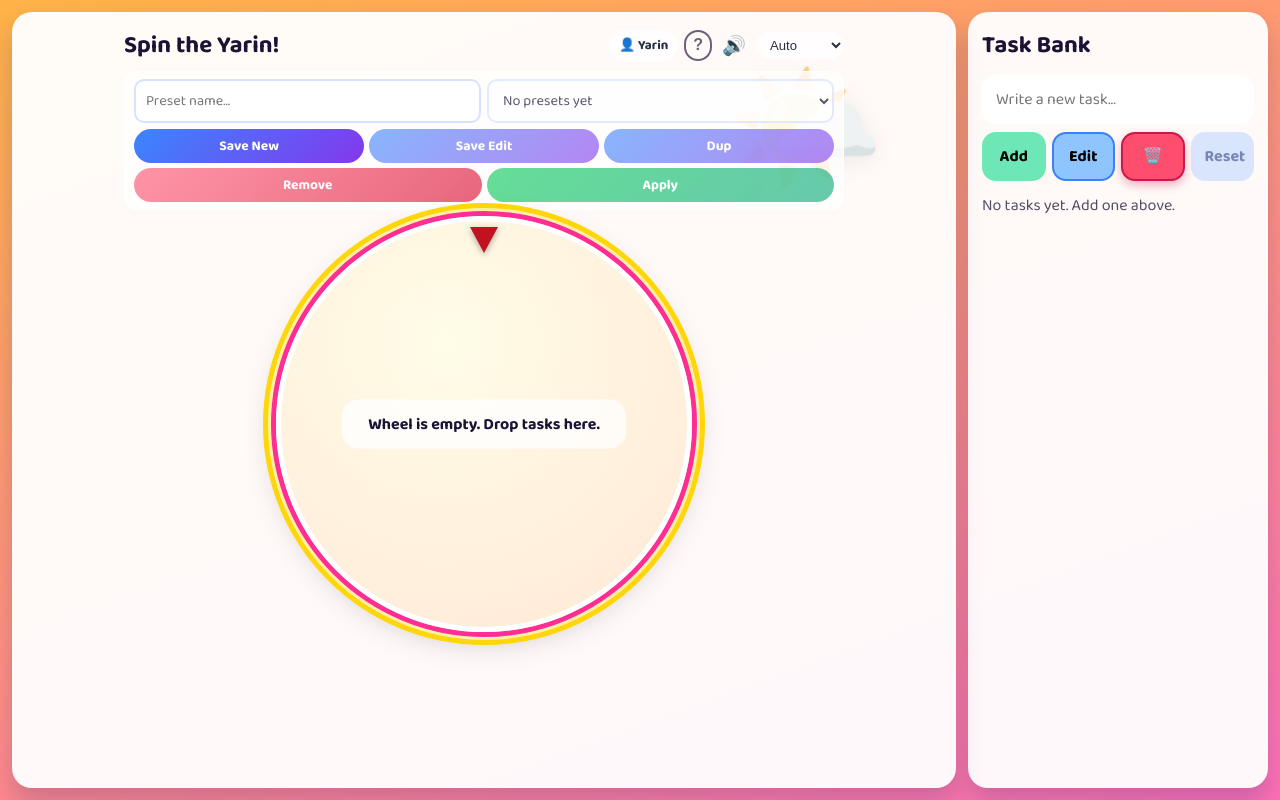
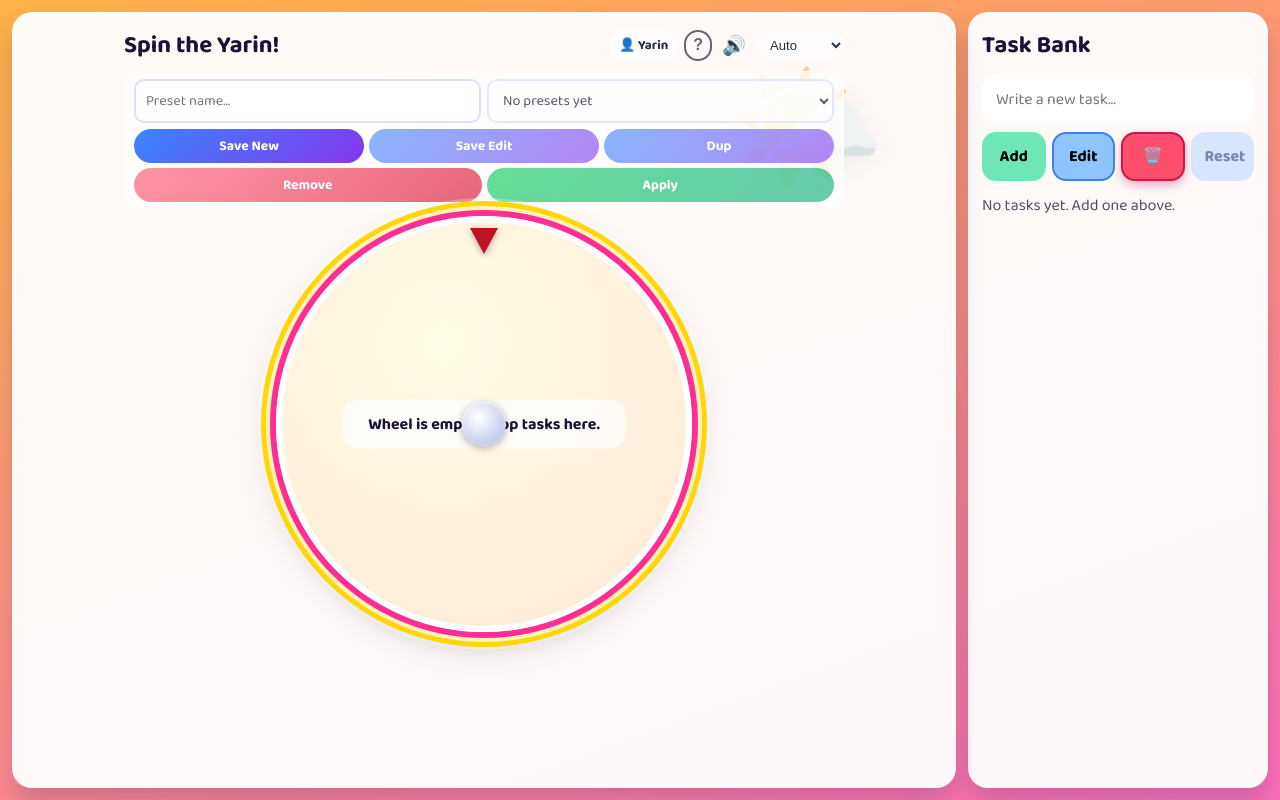
Before and after one commit to Shai2u/spin_the_wheel_game, a Django app: page / in a window 1280 px wide. Run offline with Django 4.2, Linux system fonts and the light colour scheme; data comes from the database, SQL or seed files in the repository; data that the repository does not hold is empty.

Commit message:
Add slice dividers to wheel and center hub pin
Made-with: Cursor

```diff
--- a/static/wheelgame/app.js
+++ b/static/wheelgame/app.js
@@ -246,13 +246,19 @@ function App() {
     }
 
     const angleStep = 360 / wheelTasks.length;
-    const slices = wheelTasks.map((_, index) => {
+    const d = Math.min(1.6, angleStep * 0.025); // divider half-width in degrees
+    const stops = wheelTasks.flatMap((_, index) => {
       const start = index * angleStep;
-      const end = start + angleStep;
+      const end = (index + 1) * angleStep;
       const color = SLICE_COLORS[index % SLICE_COLORS.length];
-      return `${color} ${start}deg ${end}deg`;
+      return [
+        `${color} ${start}deg`,
+        `${color} ${end - d * 2}deg`,
+        `rgba(255,255,255,0.55) ${end - d * 2}deg`,
+        `rgba(255,255,255,0.55) ${end}deg`,
+      ];
     });
-    return `conic-gradient(${slices.join(", ")})`;
+    return `conic-gradient(${stops.join(", ")})`;
   }, [wheelTasks]);
   const winnerTaskLabel = useMemo(
     () => wheelTasks.find((task) => task.id === winnerTaskId)?.label || "",
@@ -1379,6 +1385,7 @@ function App() {
                 : "none",
             }}
           >
+            <div className="wheel-hub" />
             {wheelTasks.length ? (
               wheelTasks.map((task, index) => (
                 <button
--- a/static/wheelgame/styles.css
+++ b/static/wheelgame/styles.css
@@ -193,12 +193,13 @@ body.theme-night {
   min-width: 210px;
   aspect-ratio: 1 / 1;
   border-radius: 50%;
-  border: 5px solid rgba(255, 255, 255, 0.95);
+  border: 6px solid rgba(255, 255, 255, 0.98);
   box-shadow:
-    0 0 0 5px var(--accent),
-    0 0 0 8px rgba(255, 255, 255, 0.65),
-    0 0 0 13px var(--accent-2),
-    0 8px 32px rgba(0, 0, 0, 0.22);
+    0 0 0 6px var(--accent),
+    0 0 0 10px rgba(255, 255, 255, 0.7),
+    0 0 0 15px var(--accent-2),
+    0 0 0 18px rgba(255, 255, 255, 0.25),
+    0 10px 36px rgba(0, 0, 0, 0.25);
   position: relative;
   overflow: hidden;
   text-align: center;
@@ -216,19 +217,19 @@ body.theme-night {
 @keyframes ring-glow {
   0%, 100% {
     box-shadow:
-      0 0 0 5px var(--accent),
-      0 0 0 8px rgba(255, 255, 255, 0.65),
-      0 0 0 13px var(--accent-2),
-      0 0 0 20px rgba(255, 45, 149, 0.35),
-      0 8px 32px rgba(0, 0, 0, 0.22);
+      0 0 0 6px var(--accent),
+      0 0 0 10px rgba(255, 255, 255, 0.7),
+      0 0 0 15px var(--accent-2),
+      0 0 0 22px rgba(255, 45, 149, 0.4),
+      0 10px 36px rgba(0, 0, 0, 0.25);
   }
   50% {
     box-shadow:
-      0 0 0 5px var(--accent-2),
-      0 0 0 9px rgba(255, 255, 255, 0.85),
-      0 0 0 14px var(--accent),
-      0 0 0 24px rgba(255, 214, 10, 0.4),
-      0 8px 40px rgba(0, 0, 0, 0.25);
+      0 0 0 6px var(--accent-2),
+      0 0 0 10px rgba(255, 255, 255, 0.9),
+      0 0 0 16px var(--accent),
+      0 0 0 26px rgba(255, 214, 10, 0.45),
+      0 10px 44px rgba(0, 0, 0, 0.28);
   }
 }
 
@@ -256,6 +257,22 @@ body.theme-night {
   position: absolute;
   inset: 0;
   border-radius: 50%;
+}
+
+.wheel-hub {
+  position: absolute;
+  top: 50%;
+  left: 50%;
+  transform: translate(-50%, -50%);
+  width: 11%;
+  height: 11%;
+  border-radius: 50%;
+  background: radial-gradient(circle at 38% 36%, #fff 0%, #d0d8f0 55%, #a8b4d8 100%);
+  box-shadow:
+    0 2px 8px rgba(0, 0, 0, 0.35),
+    inset 0 1px 3px rgba(255, 255, 255, 0.9);
+  z-index: 4;
+  pointer-events: none;
 }
 
 .wheel-needle {
```
